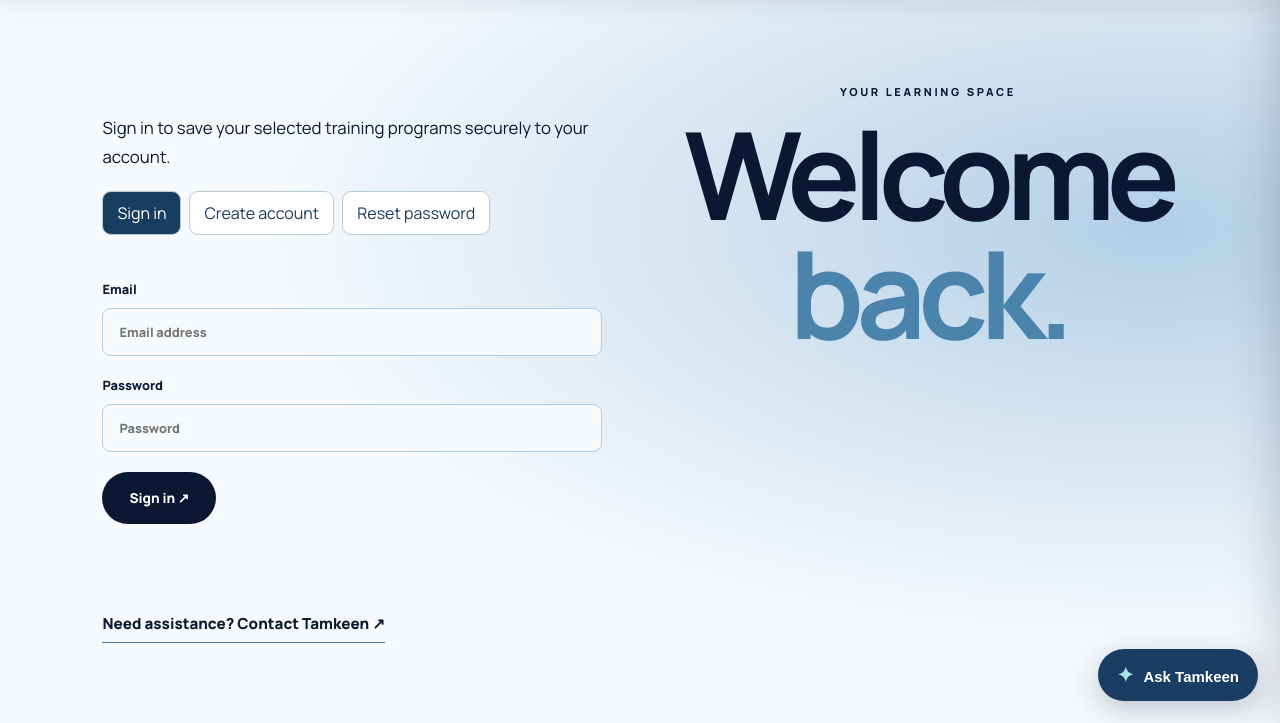
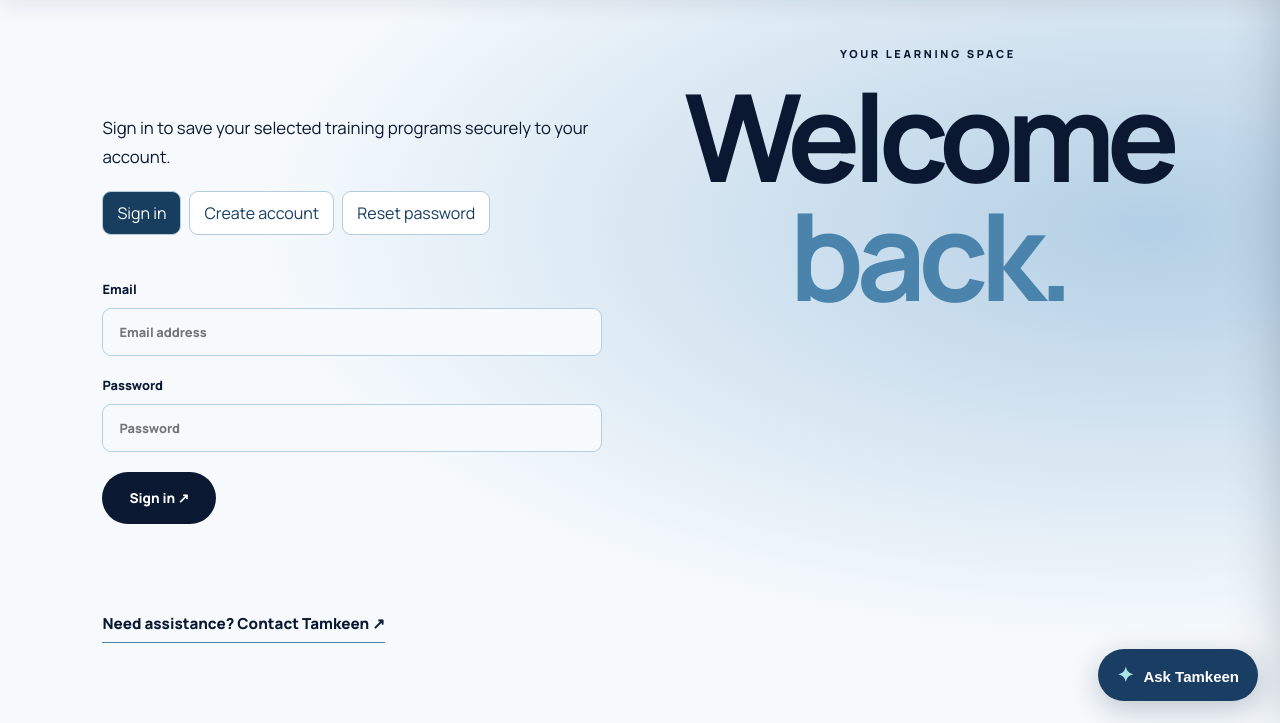
Before and after one commit to mohamedmaitha14-cloud/Tamkeen-Website, a plain HTML site: page login.html in a window 1280 px wide. Shown: the part 77-800 px from the top of the page. Drawn offline with Linux system fonts and the light colour scheme.

Commit message:
Correct account welcome heading alignment

```diff
--- a/login.html
+++ b/login.html
@@ -66,6 +66,13 @@
         align-self: start;
         min-width: 0;
         position: relative;
+      }
+      /* Optical alignment: the large heading's font has substantial top leading.
+         Lift its column so visible letters start alongside the left greeting. */
+      @media (min-width: 901px) {
+        body[data-page="login"] .account-welcome-side {
+          transform: translateY(-38px);
+        }
       }
       /* Keep the heading level with the left-side personal greeting. */
       body[data-page="login"] .account-welcome-side > .kicker {
```
